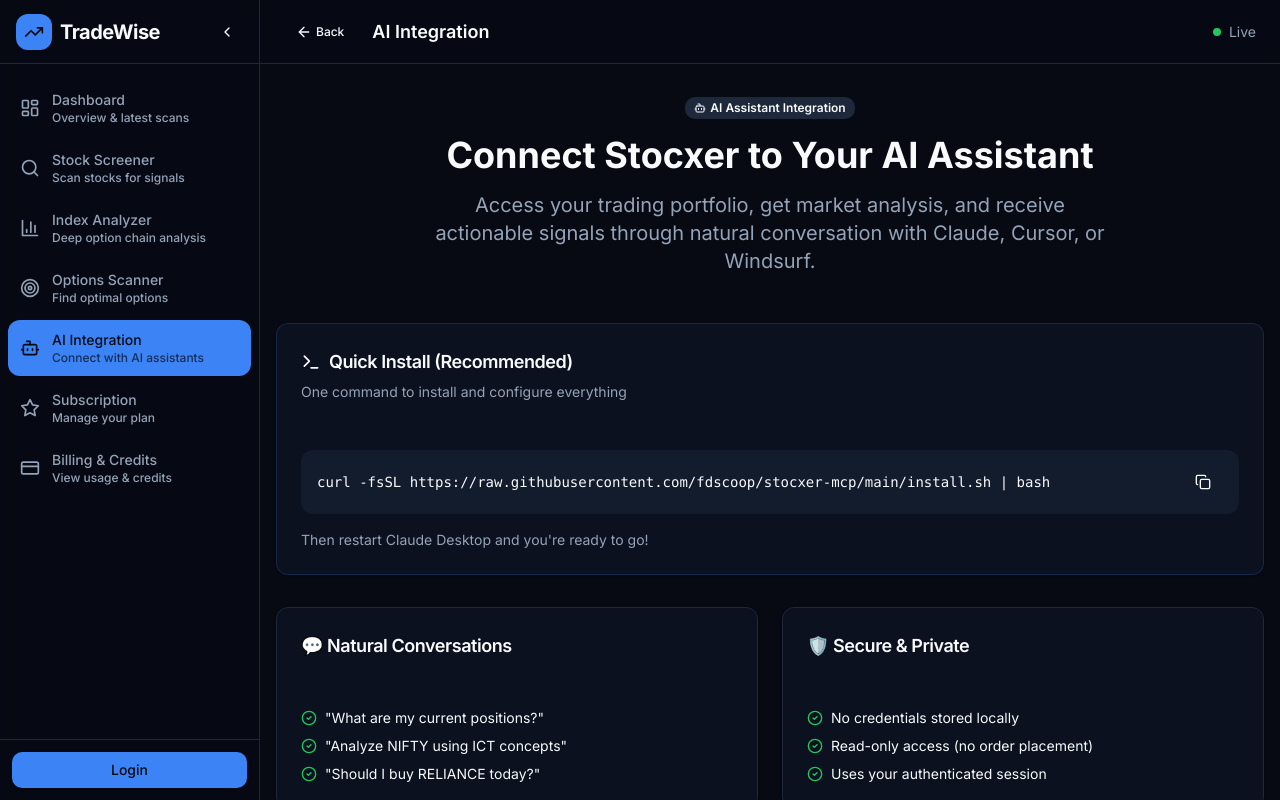
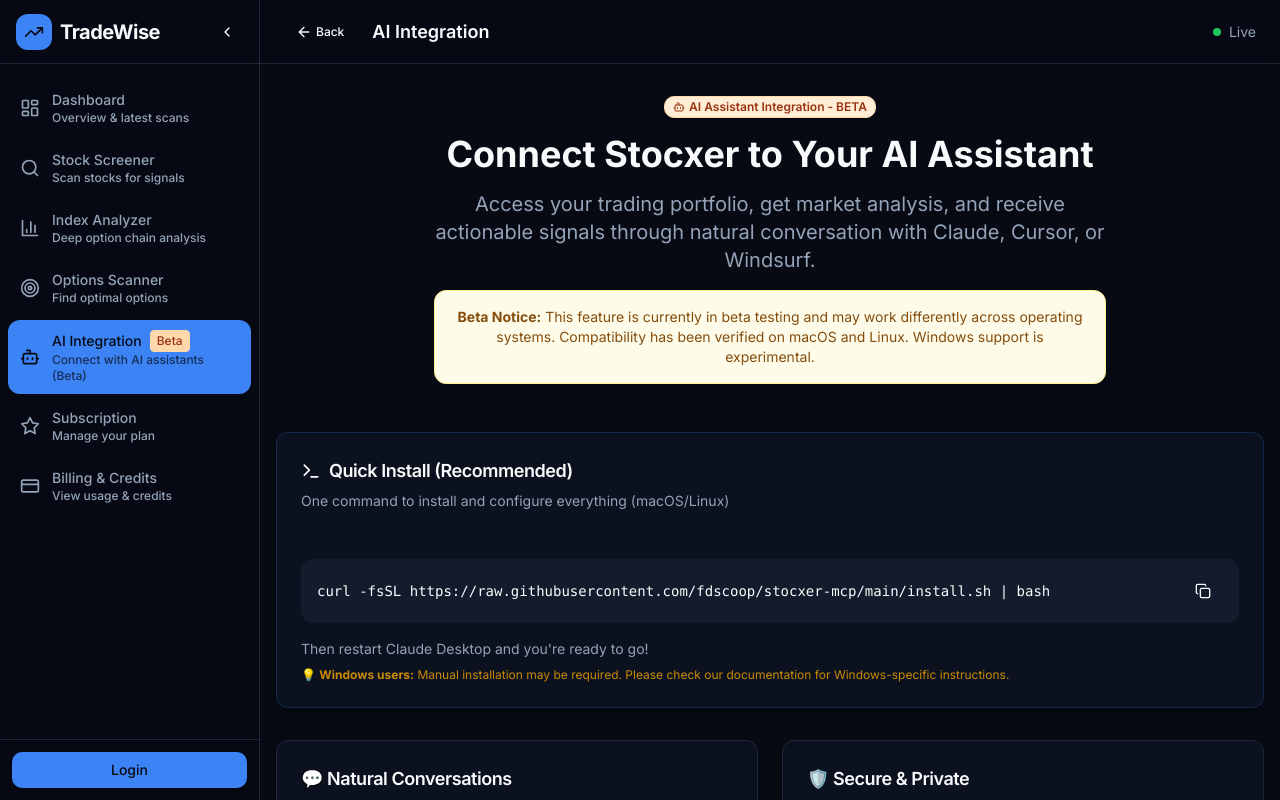
Before and after one commit to fdscoop/stocxer, a Next.js app in the folder frontend/: page /mcp in a window 1280 px wide. Shown: the top 800 px of the page. Built offline with nearby package versions, Linux system fonts and the light colour scheme.

Commit message:
feat: add beta indicators for AI Integration feature
- Add beta notice on MCP page with OS compatibility info
- Add beta badge in sidebar navigation
- Add beta indicator in mobile menu
- Update installation instructions with Windows compatibility note
- Clarify that feature works best on macOS/Linux

```diff
--- a/frontend/app/mcp/page.tsx
+++ b/frontend/app/mcp/page.tsx
@@ -27,16 +27,24 @@
       <div className="container mx-auto px-4 py-8 max-w-6xl">
         {/* Hero Section */}
         <div className="text-center mb-12">
-          <Badge className="mb-4" variant="secondary">
-            <Bot className="w-3 h-3 mr-1" />
-            AI Assistant Integration
-          </Badge>
+          <div className="flex justify-center items-center gap-2 mb-4">
+            <Badge className="bg-orange-100 text-orange-800 border-orange-200">
+              <Bot className="w-3 h-3 mr-1" />
+              AI Assistant Integration - BETA
+            </Badge>
+          </div>
           <h1 className="text-4xl font-bold mb-4">
             Connect Stocxer to Your AI Assistant
           </h1>
-          <p className="text-xl text-muted-foreground max-w-2xl mx-auto">
+          <p className="text-xl text-muted-foreground max-w-2xl mx-auto mb-4">
             Access your trading portfolio, get market analysis, and receive actionable signals through natural conversation with Claude, Cursor, or Windsurf.
           </p>
+          <div className="bg-yellow-50 border border-yellow-200 rounded-lg p-4 max-w-2xl mx-auto">
+            <p className="text-sm text-yellow-800">
+              <strong>Beta Notice:</strong> This feature is currently in beta testing and may work differently across operating systems.
+              Compatibility has been verified on macOS and Linux. Windows support is experimental.
+            </p>
+          </div>
         </div>
 
         {/* Quick Install */}
@@ -47,7 +55,7 @@
               Quick Install (Recommended)
             </CardTitle>
             <CardDescription>
-              One command to install and configure everything
+              One command to install and configure everything (macOS/Linux)
             </CardDescription>
           </CardHeader>
           <CardContent>
@@ -61,9 +69,12 @@
                 {copied ? <Check className="w-4 h-4" /> : <Copy className="w-4 h-4" />}
               </Button>
             </div>
-            <p className="text-sm text-muted-foreground">
-              Then restart Claude Desktop and you're ready to go!
-            </p>
+            <div className="space-y-2 text-sm text-muted-foreground">
+              <p>Then restart Claude Desktop and you're ready to go!</p>
+              <p className="text-xs text-yellow-600">
+                💡 <strong>Windows users:</strong> Manual installation may be required. Please check our documentation for Windows-specific instructions.
+              </p>
+            </div>
           </CardContent>
         </Card>
 
--- a/frontend/components/layout/dashboard-layout.tsx
+++ b/frontend/components/layout/dashboard-layout.tsx
@@ -237,7 +237,14 @@
                   )}
                 >
                   <span className="text-lg">{item.icon}</span>
-                  {item.name}
+                  <div className="flex items-center gap-2">
+                    {item.name}
+                    {item.name === 'AI Integration' && (
+                      <span className="text-xs px-1.5 py-0.5 rounded text-orange-600 bg-orange-100 border border-orange-200">
+                        Beta
+                      </span>
+                    )}
+                  </div>
                 </Link>
               ))}
             </nav>
--- a/frontend/components/layout/sidebar.tsx
+++ b/frontend/components/layout/sidebar.tsx
@@ -32,7 +32,7 @@
   { name: 'Stock Screener', href: '/screener', icon: Search, description: 'Scan stocks for signals' },
   { name: 'Index Analyzer', href: '/analyzer', icon: BarChart3, description: 'Deep option chain analysis' },
   { name: 'Options Scanner', href: '/options', icon: Target, description: 'Find optimal options' },
-  { name: 'AI Integration', href: '/mcp', icon: Bot, description: 'Connect with AI assistants' },
+  { name: 'AI Integration', href: '/mcp', icon: Bot, description: 'Connect with AI assistants (Beta)', beta: true },
   { name: 'Subscription', href: '/subscription', icon: Star, description: 'Manage your plan' },
   { name: 'Billing & Credits', href: '/billing', icon: CreditCard, description: 'View usage & credits' },
 ]
@@ -125,8 +125,18 @@
                   )}
                 >
                   <Icon className="h-5 w-5 flex-shrink-0" />
-                  <div className="flex flex-col">
-                    <span>{item.name}</span>
+                  <div className="flex flex-col flex-1">
+                    <div className="flex items-center gap-2">
+                      <span>{item.name}</span>
+                      {(item as any).beta && (
+                        <span className={cn(
+                          "text-xs px-1.5 py-0.5 rounded text-orange-600 bg-orange-100 border border-orange-200",
+                          isActive && "text-orange-800 bg-orange-200"
+                        )}>
+                          Beta
+                        </span>
+                      )}
+                    </div>
                     <span className={cn(
                       "text-xs",
                       isActive ? "text-primary-foreground/70" : "text-muted-foreground"
```
